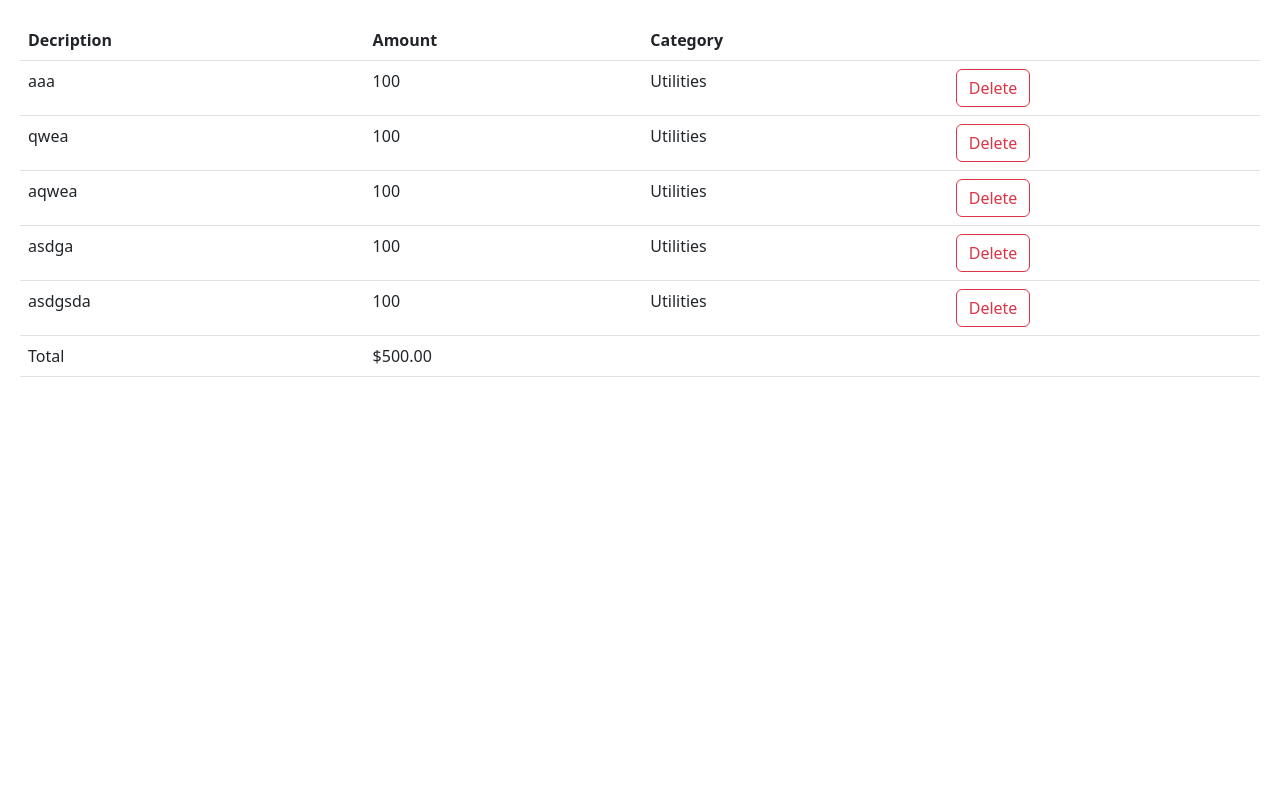
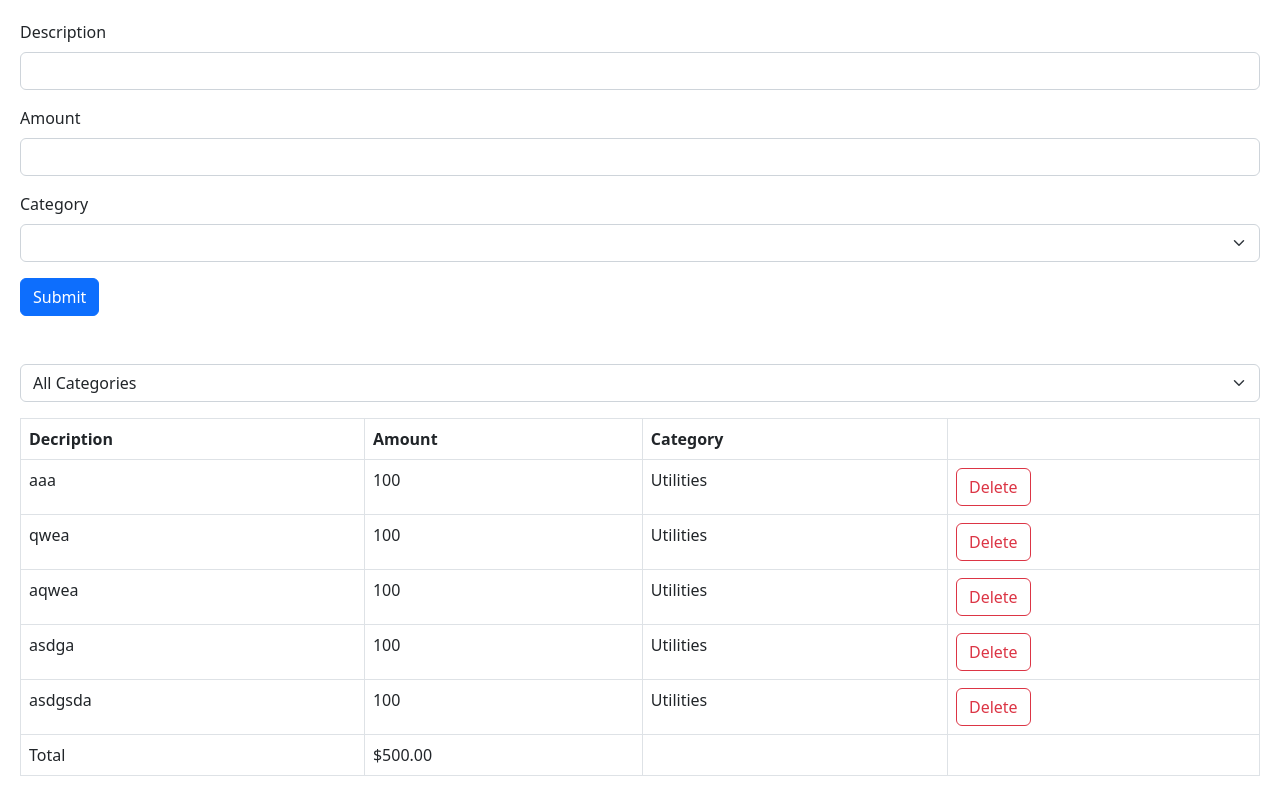
Before and after one commit to s-david-kyle/react-app, a React (Vite) app: page / in a window 1280 px wide. Built offline with nearby package versions, Linux system fonts and the light colour scheme.

Commit message:
Adding integration

```diff
--- a/src/App.tsx
+++ b/src/App.tsx
@@ -1,19 +1,36 @@
-import ExpenseList from "./components/expense-tracker/ExpenseList";
+import { useState } from "react";
+import ExpenseList from "./components/expense-tracker/components/ExpenseList";
+import ExpenseFilter from "./components/expense-tracker/components/ExpenseFilter";
+import ExpenseForm from "./components/expense-tracker/components/ExpenseForm";
 
 function App() {
-  const expenses = [
+  const [selectedCategory, setSelectedCategoy] = useState("");
+
+  const [expenses, setExpenses] = useState([
     { id: 1, description: "aaa", amount: 100, category: "Utilities" },
     { id: 2, description: "qwea", amount: 100, category: "Utilities" },
     { id: 3, description: "aqwea", amount: 100, category: "Utilities" },
     { id: 4, description: "asdga", amount: 100, category: "Utilities" },
     { id: 5, description: "asdgsda", amount: 100, category: "Utilities" },
-  ];
+  ]);
+
+  const visibleExpenses = selectedCategory
+    ? expenses.filter((e) => e.category === selectedCategory)
+    : expenses;
 
   return (
     <div>
+      <div className="mb-5">
+        <ExpenseForm />
+      </div>
+      <div className="mb-3">
+        <ExpenseFilter
+          onSelectCategory={(category) => setSelectedCategoy(category)}
+        />
+      </div>
       <ExpenseList
-        expenses={expenses}
-        onDelete={(id) => console.log("Delete", id)}
+        expenses={visibleExpenses}
+        onDelete={(id) => setExpenses(expenses.filter((e) => e.id !== id))}
       />
     </div>
   );
--- /dev/null
+++ b/src/components/Trash/ExpenseForm.tsx
@@ -0,0 +1,90 @@
+import z from "zod";
+import { zodResolver } from "@hookform/resolvers/zod";
+import { FieldValues, useForm } from "react-hook-form";
+
+interface Expense {
+  id: number;
+  description: string;
+  amount: number;
+  category: string;
+}
+
+const schema = z.object({
+  description: z
+    .string()
+    .min(3, { message: "Description should be at least 3 characters" }),
+  amount: z.number({ invalid_type_error: "Amount required." }),
+  category: z.string().min(1, { message: "Please provide a value for day" }),
+});
+
+type FormData = z.infer<typeof schema>;
+
+const ExpenseForm = ({ id, onAdd }: Props) => {
+  const {
+    register,
+    handleSubmit,
+    formState: { errors },
+  } = useForm<FormData>({ resolver: zodResolver(schema) });
+
+  interface Props {
+    id: number;
+    onAdd: (expense: Expense) => void;
+  }
+
+  const onSubmit = (data: FieldValues) => {
+    console.log("Data:");
+    console.log(data.description);
+    onAdd({ id: id, ...data });
+  };
+
+  return (
+    <form onSubmit={handleSubmit(onSubmit)}>
+      <div className="mb-3">
+        <label htmlFor="description" className="form-label">
+          Description
+        </label>
+        <input
+          {...register("description")}
+          id="description"
+          className="form-control"
+        />
+        {errors.description && (
+          <p className="text-danger">{errors.description.message}</p>
+        )}
+      </div>
+      <div className="mb-3">
+        <label htmlFor="amount" className="form-label">
+          Amount
+        </label>
+        <input
+          {...register("amount", { valueAsNumber: true })}
+          id="amount"
+          type="number"
+          className="form-control"
+        />
+        {errors.amount && (
+          <p className="text-danger">{errors.amount.message}</p>
+        )}
+      </div>
+      <div className="mb-3">
+        <label htmlFor="category" className="form-label">
+          Category
+        </label>
+        <select {...register("category")} id="category" className="form-select">
+          <option value=""></option>
+          <option value="groceries">Groceries</option>
+          <option value="utilities">Utilities</option>
+          <option value="entertainment">Entertainment</option>
+        </select>
+        {errors.category && (
+          <p className="text-danger">{errors.category.message}</p>
+        )}
+      </div>
+      <button className="btn btn-primary" type="submit">
+        Submit
+      </button>
+    </form>
+  );
+};
+
+export default ExpenseForm;
--- /dev/null
+++ b/src/components/expense-tracker/categories.ts
@@ -0,0 +1,3 @@
+export const categories = ["Groceries", "Utilities", "Entertainment"] as const;
+
+export default categories;
--- /dev/null
+++ b/src/components/expense-tracker/components/ExpenseFilter.tsx
@@ -0,0 +1,24 @@
+import categories from "../categories";
+
+interface Props {
+  onSelectCategory: (category: string) => void;
+}
+
+const ExpenseFilter = ({ onSelectCategory }: Props) => {
+  return (
+    <select
+      name="categorySelect"
+      className="form-select"
+      onChange={(event) => onSelectCategory(event.target.value)}
+    >
+      <option value="all">All Categories</option>
+      {categories.map((category) => (
+        <option key={category} value={category}>
+          {category}
+        </option>
+      ))}
+    </select>
+  );
+};
+
+export default ExpenseFilter;
--- a/src/components/ExpenseReport.tsx
+++ b/src/components/expense-tracker/components/ExpenseForm.tsx
@@ -1,6 +1,7 @@
-import z from "zod";
+import { z } from "zod";
+import { useForm } from "react-hook-form";
 import { zodResolver } from "@hookform/resolvers/zod";
-import { FieldValues, useForm } from "react-hook-form";
+import categories from "../categories";
 
 const schema = z.object({
   description: z
@@ -10,22 +11,17 @@ const schema = z.object({
   category: z.string().min(1, { message: "Please provide a value for day" }),
 });
 
-type FormData = z.infer<typeof schema>;
+type ExpenseFormData = z.infer<typeof schema>;
 
-const ExpenseReport = () => {
+const ExpenseForm = () => {
   const {
     register,
     handleSubmit,
     formState: { errors },
-  } = useForm<FormData>({ resolver: zodResolver(schema) });
-
-  const onSubmit = (data: FieldValues) => {
-    console.log("Data:");
-    console.log(data);
-  };
+  } = useForm<ExpenseFormData>({ resolver: zodResolver(schema) });
 
   return (
-    <form onSubmit={handleSubmit(onSubmit)}>
+    <form onSubmit={handleSubmit((data) => console.log(data))}>
       <div className="mb-3">
         <label htmlFor="description" className="form-label">
           Description
@@ -33,6 +29,7 @@ const ExpenseReport = () => {
         <input
           {...register("description")}
           id="description"
+          type="text"
           className="form-control"
         />
         {errors.description && (
@@ -57,11 +54,18 @@ const ExpenseReport = () => {
         <label htmlFor="category" className="form-label">
           Category
         </label>
-        <select {...register("category")} id="category" className="form-select">
+        <select
+          {...register("category")}
+          name="category"
+          id="category"
+          className="form-select"
+        >
           <option value=""></option>
-          <option value="groceries">Groceries</option>
-          <option value="utilities">Utilities</option>
-          <option value="entertainment">Entertainment</option>
+          {categories.map((category) => (
+            <option key={category} value={category}>
+              {category}
+            </option>
+          ))}
         </select>
         {errors.category && (
           <p className="text-danger">{errors.category.message}</p>
@@ -74,4 +78,4 @@ const ExpenseReport = () => {
   );
 };
 
-export default ExpenseReport;
+export default ExpenseForm;
--- a/src/components/expense-tracker/ExpenseList.tsx
+++ b/src/components/expense-tracker/components/ExpenseList.tsx
@@ -11,8 +11,12 @@ interface Props {
 }
 
 const ExpenseList = ({ expenses, onDelete }: Props) => {
+  if (expenses.length === 0) {
+    return <p>No expenses</p>;
+  }
+
   return (
-    <table className="table .table-bordered">
+    <table className="table table-bordered">
       <thead>
         <tr>
           <th>Decription</th>
```
